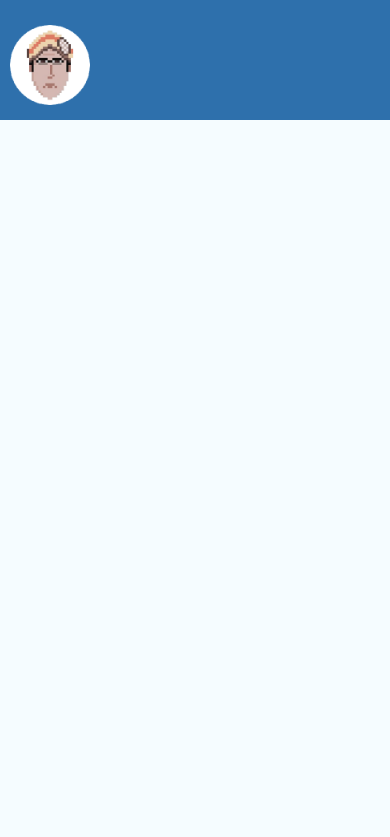
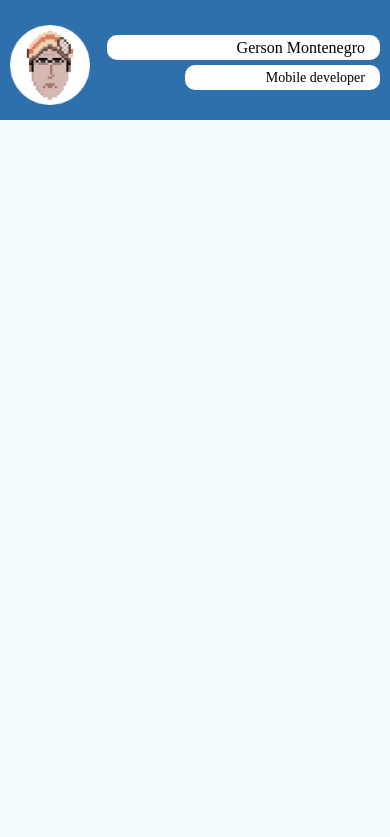
Before and after one commit to gersonmontenegro/cv, a React Native app: screen / in a window 390 px wide. Shown: the top 837 px of the page. Built offline with nearby package versions, Linux system fonts and the light colour scheme.

Commit message:
Adding top texts and animated them

```diff
--- a/screens/Splash2.js
+++ b/screens/Splash2.js
@@ -27,6 +27,10 @@ class Splash2 extends PureComponent{
     this.experienceMarginTop = new Animated.Value(-(screenHeight / 2));
     this.experienceOpacity = new Animated.Value(0);
     this.dynamicBarHeight = new Animated.Value(500);
+    this.nameWidth = new Animated.Value(0);
+    this.nameOpacity = new Animated.Value(0);
+    this.titleWidth = new Animated.Value(0);
+    this.titleOpacity = new Animated.Value(0);
   }
 
   fadeInText(){
@@ -152,7 +156,34 @@ class Splash2 extends PureComponent{
     ).start(() => {
       this.moveAvatarToLeft();
       this.showUpTopBar();
+      this.moveTopTexts();
     });
+  }
+
+  moveTopTexts = () => {
+    setTimeout(() => {
+      this.showUpTopTexts(this.nameWidth, (screenWidth - (screenWidth * .3)), this.nameOpacity, 1);
+    }, 0);
+    setTimeout(() => {
+      this.showUpTopTexts(this.titleWidth, (screenWidth - (screenWidth * .5)), this.titleOpacity, 1);
+    }, 200);
+  }
+
+  showUpTopTexts = (widthVar, widthVal, opacityVar, opacityVal) => {
+    Animated.timing(
+      widthVar,
+      {
+        toValue: widthVal,
+        duration: defaultAnimationTime
+      }
+    ).start();
+    Animated.timing(
+      opacityVar,
+      {
+        toValue: opacityVal,
+        duration: defaultAnimationTime
+      }
+    ).start();
   }
 
   moveAvatarToLeft = () => {
@@ -216,6 +247,42 @@ class Splash2 extends PureComponent{
               alignSelf: 'center',
             }}
           />
+          <Animated.View
+            style={{
+              width: this.nameWidth,
+              height: 25,
+              position: 'absolute',
+              backgroundColor: 'white',
+              marginRight: 10,
+              marginTop: 35,
+              alignSelf: 'flex-end',
+              borderRadius: 10,
+              justifyContent: 'center',
+              opacity: this.nameOpacity
+            }}
+          >
+            <Text style={{ alignSelf: 'flex-end', fontFamily: 'CocoGothic-Bold', marginRight: 15, fontSize: 16}}>
+              Gerson Montenegro
+            </Text>
+          </Animated.View>
+          <Animated.View
+            style={{
+              opacity: this.titleOpacity,
+              width: this.titleWidth,
+              height: 25,
+              position: 'absolute',
+              backgroundColor: 'white',
+              marginRight: 10,
+              marginTop: 65,
+              alignSelf: 'flex-end',
+              borderRadius: 10,
+              justifyContent: 'center'
+            }}
+           >
+            <Text style={{ alignSelf: 'flex-end', fontFamily: 'CocoGothic', marginRight: 15 }}>
+              Mobile developer
+            </Text>
+           </Animated.View>
         </View>
         <View style={{
           width: screenWidth,
```
